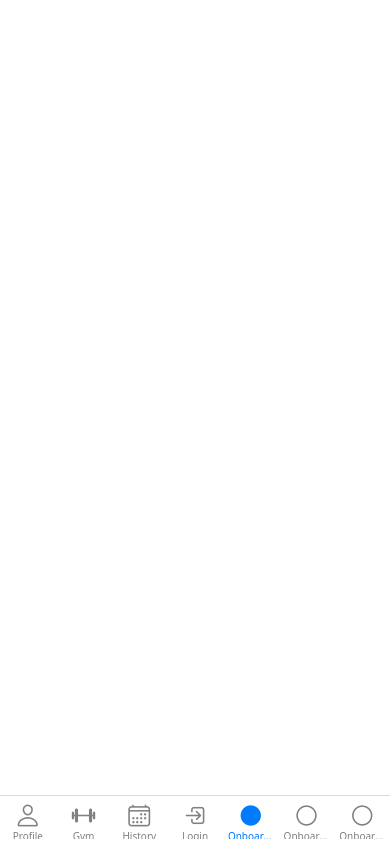
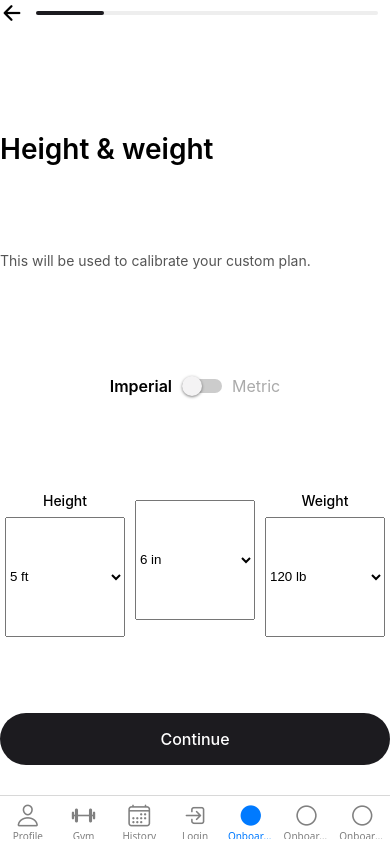
Before and after one commit to aliiqbal24/FitPal---Mobile-App, a React Native app: screen /Onboarding1 in a window 390 px wide. Built offline with nearby package versions, Linux system fonts and the light colour scheme.

Commit message:
Implement height and weight onboarding screen

```diff
--- a/src/screens/Onboarding1Screen.js
+++ b/src/screens/Onboarding1Screen.js
@@ -1,13 +1,220 @@
-import React from 'react';
-import { SafeAreaView, StyleSheet } from 'react-native';
+import React, { useState } from 'react';
+import {
+  View,
+  Text,
+  SafeAreaView,
+  TouchableOpacity,
+  StyleSheet,
+  Switch,
+  Platform,
+} from 'react-native';
+import { Picker } from '@react-native-picker/picker';
+import { Ionicons } from '@expo/vector-icons';
 
-export default function Onboarding1Screen() {
-  return <SafeAreaView style={styles.container} />;
+export default function Onboarding1Screen({ navigation }) {
+  const [useMetric, setUseMetric] = useState(false);
+  const [feet, setFeet] = useState('5');
+  const [inches, setInches] = useState('6');
+  const [weight, setWeight] = useState('120');
+
+  const handleContinue = () => {
+    const height = useMetric ? `${feet} cm` : `${feet}ft ${inches}in`;
+    const weightFormatted = useMetric ? `${weight} kg` : `${weight} lb`;
+    navigation.navigate('Onboarding2', { height, weight: weightFormatted });
+  };
+
+  return (
+    <SafeAreaView style={styles.container}>
+      <View style={styles.topBar}>
+        <TouchableOpacity onPress={() => navigation.goBack()}>
+          <Ionicons name="arrow-back" size={24} color="black" />
+        </TouchableOpacity>
+        <View style={styles.progressBar}>
+          <View style={styles.progress} />
+        </View>
+      </View>
+
+      <Text style={styles.title}>Height & weight</Text>
+      <Text style={styles.subtitle}>
+        This will be used to calibrate your custom plan.
+      </Text>
+
+      <View style={styles.unitToggle}>
+        <Text style={!useMetric ? styles.unitActive : styles.unitInactive}>Imperial</Text>
+        <Switch
+          value={useMetric}
+          onValueChange={setUseMetric}
+          trackColor={{ false: '#ccc', true: '#ccc' }}
+          thumbColor={useMetric ? '#1C1B1F' : '#f4f3f4'}
+        />
+        <Text style={useMetric ? styles.unitActive : styles.unitInactive}>Metric</Text>
+      </View>
+
+      <View style={styles.pickerRow}>
+        {!useMetric ? (
+          <>
+            <View style={styles.pickerContainer}>
+              <Text style={styles.pickerLabel}>Height</Text>
+              <Picker
+                selectedValue={feet}
+                onValueChange={(itemValue) => setFeet(itemValue)}
+                style={styles.picker}
+              >
+                {Array.from({ length: 5 }, (_, i) => (
+                  <Picker.Item
+                    label={`${i + 4} ft`}
+                    value={`${i + 4}`}
+                    key={`ft-${i}`}
+                  />
+                ))}
+              </Picker>
+            </View>
+            <View style={styles.pickerContainer}>
+              <Text style={styles.pickerLabel}></Text>
+              <Picker
+                selectedValue={inches}
+                onValueChange={(itemValue) => setInches(itemValue)}
+                style={styles.picker}
+              >
+                {Array.from({ length: 12 }, (_, i) => (
+                  <Picker.Item
+                    label={`${i} in`}
+                    value={`${i}`}
+                    key={`in-${i}`}
+                  />
+                ))}
+              </Picker>
+            </View>
+          </>
+        ) : (
+          <View style={styles.pickerContainer}>
+            <Text style={styles.pickerLabel}>Height</Text>
+            <Picker
+              selectedValue={feet}
+              onValueChange={(itemValue) => setFeet(itemValue)}
+              style={styles.picker}
+            >
+              {Array.from({ length: 100 }, (_, i) => (
+                <Picker.Item
+                  label={`${i + 100} cm`}
+                  value={`${i + 100}`}
+                  key={`cm-${i}`}
+                />
+              ))}
+            </Picker>
+          </View>
+        )}
+
+        <View style={styles.pickerContainer}>
+          <Text style={styles.pickerLabel}>Weight</Text>
+          <Picker
+            selectedValue={weight}
+            onValueChange={(itemValue) => setWeight(itemValue)}
+            style={styles.picker}
+          >
+            {Array.from({ length: 100 }, (_, i) => {
+              const w = i + 100;
+              return (
+                <Picker.Item
+                  label={useMetric ? `${w} kg` : `${w} lb`}
+                  value={`${w}`}
+                  key={`wt-${w}`}
+                />
+              );
+            })}
+          </Picker>
+        </View>
+      </View>
+
+      <TouchableOpacity style={styles.continueButton} onPress={handleContinue}>
+        <Text style={styles.continueText}>Continue</Text>
+      </TouchableOpacity>
+    </SafeAreaView>
+  );
 }
+
+const DARK_BLUE = '#1C1B1F';
 
 const styles = StyleSheet.create({
   container: {
     flex: 1,
     backgroundColor: '#fff',
+    padding: 24,
+    justifyContent: 'space-between',
+  },
+  topBar: {
+    flexDirection: 'row',
+    alignItems: 'center',
+  },
+  progressBar: {
+    flex: 1,
+    height: 4,
+    backgroundColor: '#eee',
+    marginHorizontal: 12,
+    borderRadius: 2,
+  },
+  progress: {
+    width: '20%',
+    height: '100%',
+    backgroundColor: DARK_BLUE,
+    borderRadius: 2,
+  },
+  title: {
+    fontSize: 28,
+    fontWeight: '600',
+    marginTop: 30,
+  },
+  subtitle: {
+    fontSize: 14,
+    color: '#555',
+    marginTop: 10,
+  },
+  unitToggle: {
+    flexDirection: 'row',
+    alignItems: 'center',
+    justifyContent: 'center',
+    marginTop: 30,
+  },
+  unitActive: {
+    fontWeight: '600',
+    fontSize: 16,
+    marginHorizontal: 10,
+    color: '#000',
+  },
+  unitInactive: {
+    fontWeight: '400',
+    fontSize: 16,
+    marginHorizontal: 10,
+    color: '#aaa',
+  },
+  pickerRow: {
+    flexDirection: 'row',
+    justifyContent: 'space-around',
+    marginTop: 20,
+  },
+  pickerContainer: {
+    flex: 1,
+    alignItems: 'center',
+  },
+  pickerLabel: {
+    fontSize: 14,
+    fontWeight: '500',
+    marginBottom: 8,
+  },
+  picker: {
+    width: Platform.OS === 'ios' ? undefined : 120,
+    height: 120,
+  },
+  continueButton: {
+    backgroundColor: DARK_BLUE,
+    borderRadius: 32,
+    paddingVertical: 16,
+    alignItems: 'center',
+    marginBottom: 30,
+  },
+  continueText: {
+    color: '#fff',
+    fontSize: 16,
+    fontWeight: '500',
   },
 });
```
